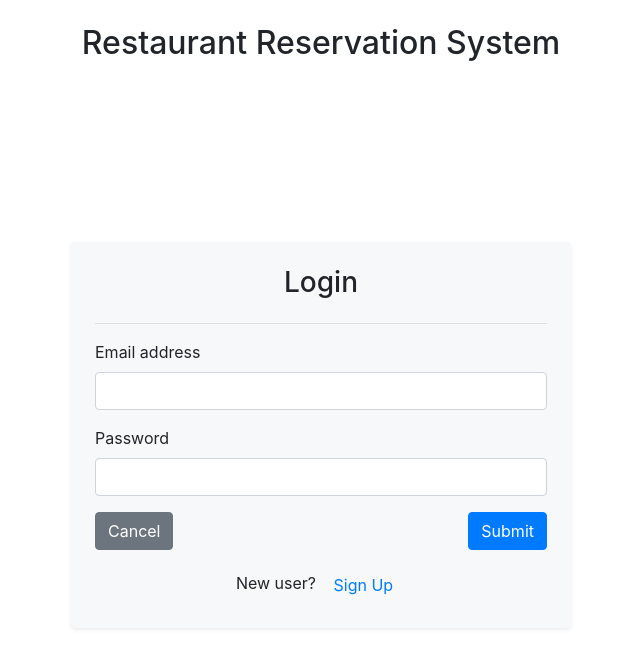
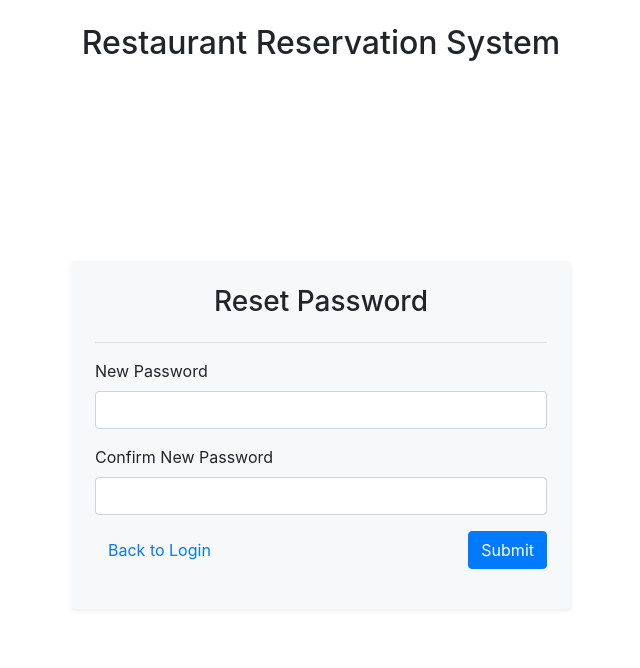
Before and after one commit to itsmohitkr/resturant-reservatation-system, a React (Create React App) app in the folder front-end/: page /auth/reset-password/1 in a window 1280 px wide. Before the commit this address led to /auth/login. Shown: the top 668 px of the page, without its empty margins (319-959 px from the left). Built offline with nearby package versions, Linux system fonts and the light colour scheme; no server answers; a web font is replaced by a local one.

Commit message:
forgot password feature added

```diff
--- a/front-end/src/App.js
+++ b/front-end/src/App.js
@@ -4,6 +4,8 @@ import Layout from "./layout/Layout";
 import LoginPage from "./AuthPage/LoginPage";
 import SignupPage from "./AuthPage/SignupPage";
 import { AuthContext } from "./Context/AuthContext";
+import ForgotPasswordPage from "./AuthPage/ForgotPasswordPage";
+import ResetPasswordPage from "./AuthPage/ResetPasswordPage";
 
 function App() {
   const { authState } = useContext(AuthContext);
@@ -20,6 +22,12 @@ function App() {
  }
   return (
     <Switch>
+      <Route exact path="/auth/reset-password/:resetToken">
+        <ResetPasswordPage />
+      </Route>
+      <Route exact path="/auth/forgot-password">
+        <ForgotPasswordPage />
+      </Route>
       <Route exact path="/auth/login">
         {authState.isAuthenticated ? <Redirect to="/" /> : <LoginPage />}
       </Route>
--- /dev/null
+++ b/front-end/src/AuthPage/ForgotPasswordPage.jsx
@@ -0,0 +1,93 @@
+import React, { useState } from "react";
+import { Link,useHistory } from "react-router-dom";
+import ErrorAlert from "../layout/ErrorAlert";
+
+function ForgotPasswordPage() {
+  const history = useHistory();
+  const [email, setEmail] = useState("");
+  const [forgotPasswordError, setForgotPasswordError] = useState(null);
+  const [successMessage, setSuccessMessage] = useState(null);
+
+  const handleSubmit = async (e) => {
+    e.preventDefault();
+    try {
+      const response = await fetch(
+        `${process.env.REACT_APP_API_BASE_URL}/auth/forgot-password`,
+        {
+          method: "POST",
+          headers: {
+            "Content-Type": "application/json",
+          },
+          credentials: "include",
+          body: JSON.stringify({
+            data: {
+              email,
+            },
+          }),
+        }
+      );
+
+      if (response.ok) {
+        setSuccessMessage("A password reset link has been sent to your email.");
+        setForgotPasswordError(null); // Clear any previous errors
+        setEmail("");
+         setTimeout(() => {
+           history.push("/auth/login");
+         }, 10000);
+      } else {
+        const errorData = await response.json();
+        console.log("Forgot password failed", errorData.error);
+        setForgotPasswordError({ message: errorData.error });
+      }
+    } catch (error) {
+      console.error("Error:", error);
+      setForgotPasswordError({
+        message: "An error occurred. Please try again.",
+      });
+    }
+  };
+
+  return (
+    <div className="d-flex flex-column align-items-center vh-100">
+      <h2 className="text-center mt-4">Restaurant Reservation System</h2>
+      <div className="d-flex justify-content-center align-items-center flex-grow-1">
+        <form
+          className="p-4 shadow-sm rounded"
+          style={{ width: "500px", backgroundColor: "#f6f8fa" }}
+          onSubmit={handleSubmit}
+        >
+          <h3 className="text-center mb-4">Forgot Password</h3>
+          <ErrorAlert error={forgotPasswordError} />
+          {successMessage && (
+            <div className="alert alert-success">{successMessage}</div>
+          )}
+          <hr />
+          <div className="mb-3">
+            <label htmlFor="exampleInputEmail1" className="form-label">
+              Email address
+            </label>
+            <input
+              type="email"
+              className="form-control"
+              id="exampleInputEmail1"
+              value={email}
+              onChange={(e) => setEmail(e.target.value)}
+              required
+            />
+          </div>
+
+          <div className="d-flex justify-content-between mb-3">
+            <Link to="/auth/login" className="btn btn-link">
+              Back to Login
+            </Link>
+            <button type="submit" className="btn btn-primary">
+              Submit
+            </button>
+          </div>
+        </form>
+      </div>
+    </div>
+  );
+}
+
+export default ForgotPasswordPage;
--- a/front-end/src/AuthPage/LoginPage.jsx
+++ b/front-end/src/AuthPage/LoginPage.jsx
@@ -1,15 +1,12 @@
 import React, { useState, useContext } from "react";
-import { useHistory } from "react-router-dom";
+import {  Link } from "react-router-dom";
 import { AuthContext } from "../Context/AuthContext";
 import ErrorAlert from "../layout/ErrorAlert";
-
 
 function LoginPage() {
   const [email, setEmail] = useState("");
   const [password, setPassword] = useState("");
   const [loginError, setLoginError] = useState(null);
-
-  const history = useHistory(); // Hook to navigate programmatically
   const { setAuthState } = useContext(AuthContext); // Get setAuthState from context
 
   const handleSubmit = async (e) => {
@@ -54,10 +51,6 @@ function LoginPage() {
     }
   };
 
-  const handleSignUpClick = () => {
-    history.push("/auth/signup"); // Navigate to the sign-up page
-  };
-
   return (
     <div className="d-flex flex-column align-items-center vh-100">
       <h2 className="text-center mt-4">Restaurant Reservation System</h2>
@@ -97,23 +90,19 @@ function LoginPage() {
             />
           </div>
 
-          <div className="d-flex justify-content-between">
-            <button type="button" className="btn btn-secondary">
-              Cancel
-            </button>
+          <div className="d-flex justify-content-between mb-3">
+            <Link to="/auth/forgot-password" className="btn btn-link">
+              Forgot password
+            </Link>
             <button type="submit" className="btn btn-primary">
               Submit
             </button>
           </div>
-          <div className="mt-3 text-center">
-            <span>New user? </span>
-            <button
-              type="button"
-              className="btn btn-link"
-              onClick={handleSignUpClick}
-            >
+          <div className="mt-4 text-center">
+            <span>Don't have an account? </span>
+            <Link to="/auth/signup" className="btn btn-link">
               Sign Up
-            </button>
+            </Link>
           </div>
         </form>
       </div>
--- /dev/null
+++ b/front-end/src/AuthPage/ResetPasswordPage.jsx
@@ -0,0 +1,117 @@
+import React, { useState } from "react";
+import { Link, useParams } from "react-router-dom";
+import ErrorAlert from "../layout/ErrorAlert";
+
+function ResetPasswordPage() {
+      const { resetToken } = useParams();
+
+  const [newPassword, setNewPassword] = useState("");
+  const [confirmNewPassword, setConfirmNewPassword] = useState("");
+  const [resetPasswordError, setResetPasswordError] = useState(null);
+  const [successMessage, setSuccessMessage] = useState(null);
+
+  const handleSubmit = async (e) => {
+    e.preventDefault();
+
+    // Simple client-side validation
+    if (newPassword !== confirmNewPassword) {
+      setResetPasswordError({ message: "Passwords do not match." });
+      return;
+    }
+
+    try {
+      const response = await fetch(
+        `${process.env.REACT_APP_API_BASE_URL}/auth/reset-password?token=${resetToken}`,
+        {
+          method: "POST",
+          headers: {
+            "Content-Type": "application/json",
+          },
+          body: JSON.stringify({
+            data: {
+              newPassword,
+            },
+          }),
+        }
+      );
+
+      if (response.ok) {
+        setSuccessMessage("Your password has been successfully reset.");
+        setResetPasswordError(null); // Clear any previous errors
+      } else {
+        const errorData = await response.json();
+        console.log("Reset password failed", errorData.error);
+        setResetPasswordError({ message: errorData.error });
+      }
+    } catch (error) {
+      console.error("Error:", error);
+      setResetPasswordError({
+        message: "An error occurred. Please try again.",
+      });
+    }
+  };
+
+  return (
+    <div className="d-flex flex-column align-items-center vh-100">
+      <h2 className="text-center mt-4">Restaurant Reservation System</h2>
+      <div className="d-flex justify-content-center align-items-center flex-grow-1">
+        {successMessage ? (
+          <div className="alert alert-success">
+            {successMessage}
+            <Link to="/auth/login" className="btn btn-link">
+              Back to Login
+            </Link>
+          </div>
+        ) : (
+          <form
+            className="p-4 shadow-sm rounded"
+            style={{ width: "500px", backgroundColor: "#f6f8fa" }}
+            onSubmit={handleSubmit}
+          >
+            <h3 className="text-center mb-4">Reset Password</h3>
+            <ErrorAlert error={resetPasswordError} />
+
+            <hr />
+            <div className="mb-3">
+              <label htmlFor="newPassword" className="form-label">
+                New Password
+              </label>
+              <input
+                type="password"
+                className="form-control"
+                id="newPassword"
+                value={newPassword}
+                onChange={(e) => setNewPassword(e.target.value)}
+                required
+              />
+            </div>
+            <div className="mb-3">
+              <label htmlFor="confirmNewPassword" className="form-label">
+                Confirm New Password
+              </label>
+              <input
+                type="password"
+                className="form-control"
+                id="confirmNewPassword"
+                value={confirmNewPassword}
+                onChange={(e) => setConfirmNewPassword(e.target.value)}
+                required
+              />
+            </div>
+
+            <div className="d-flex justify-content-between mb-3">
+              <Link to="/auth/login" className="btn btn-link">
+                Back to Login
+              </Link>
+              <button type="submit" className="btn btn-primary">
+                Submit
+              </button>
+            </div>
+          </form>
+        )}
+      </div>
+    </div>
+  );
+}
+
+export default ResetPasswordPage;
```
Also changed, not shown: 1 other file (tests, documents, lock files or other folders).
